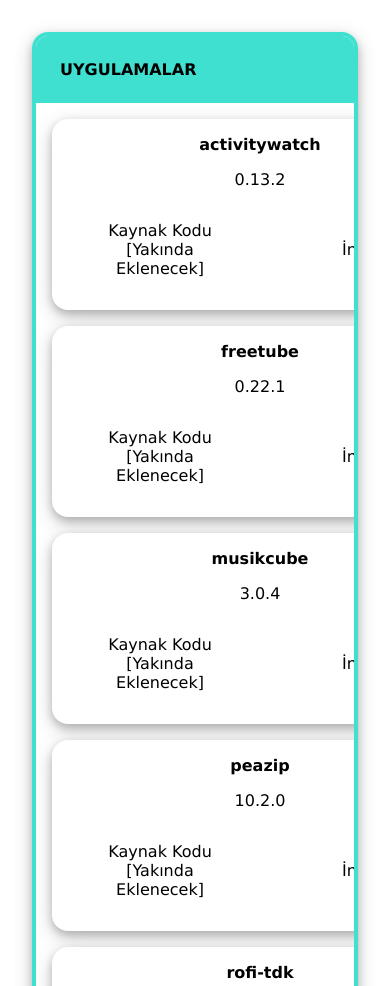
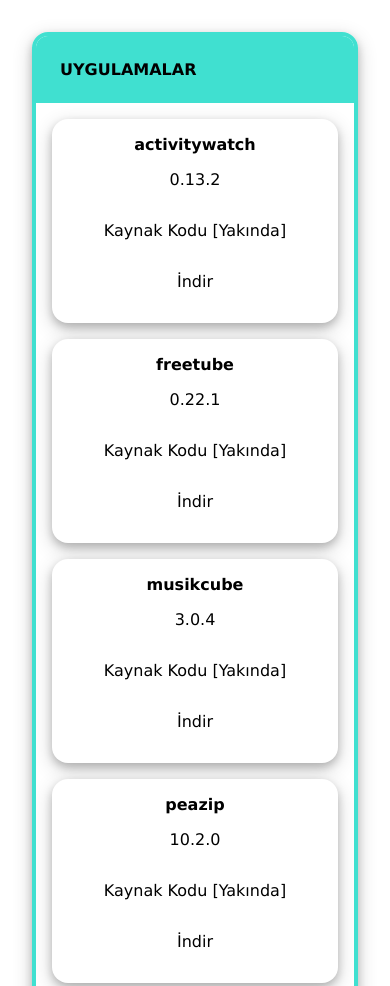
Before and after one commit to barbaros14/barbaros14.github.io, a plain HTML site: page index.html in a window 390 px wide. Shown: the top 986 px of the page. Drawn offline with Linux system fonts and the light colour scheme.

Commit message:
mobil görünüm eklendi

```diff
--- a/index.html
+++ b/index.html
@@ -77,6 +77,21 @@
             background: turquoise;
         }
 
+        @media only screen and (max-width: 768px) {
+            /* Stil tanımları */
+            body {
+                font-size: 16px;
+            }
+            #main-content > .apps-box > .box-body{
+                grid-template-columns: repeat(1, 1fr);
+            }
+            #main-content > .apps-box > .box-body > .app > .app-actions {
+                display: flex;
+                gap: 0;
+                flex-direction: column;
+            }
+        }
+
     </style>
     <script>
         document.addEventListener("DOMContentLoaded", function(){
@@ -109,7 +124,7 @@
                 appActions.className = 'app-actions';
 
                 const sourceCode = document.createElement('a');
-                sourceCode.textContent = 'Kaynak Kodu\n[Yakında Eklenecek]';
+                sourceCode.textContent = 'Kaynak Kodu [Yakında]';
                 appActions.appendChild(sourceCode);
 
                 const downloadLink = document.createElement('a');
```
